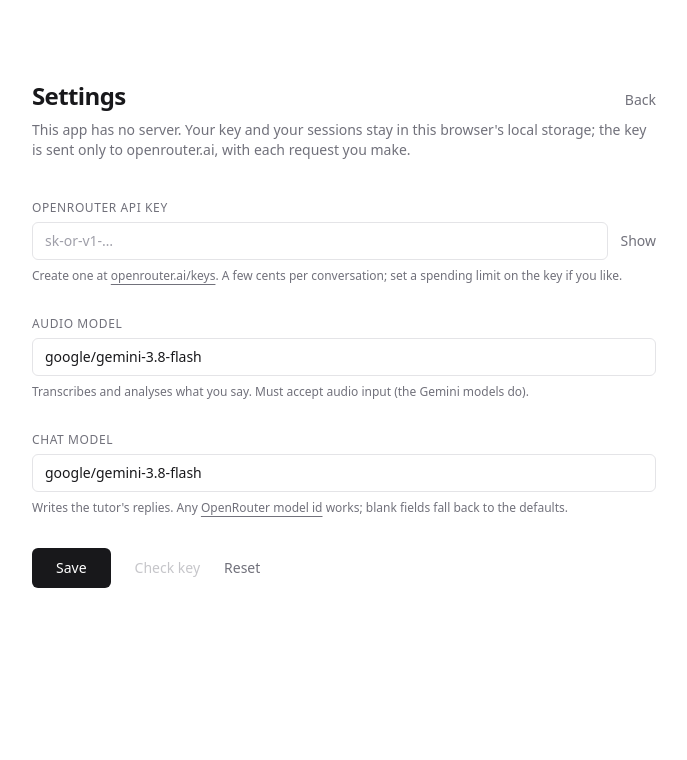
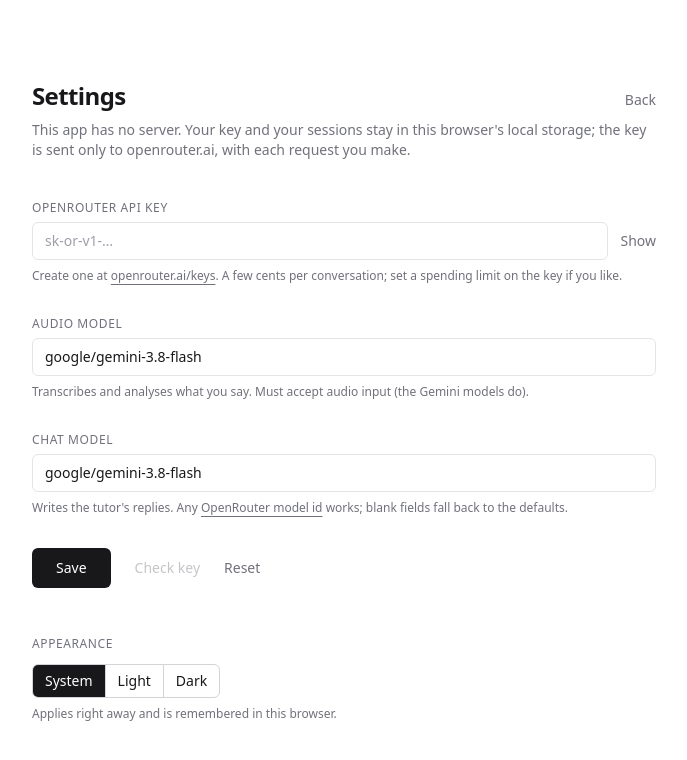
Before and after one commit to Tatuck/language-trainer, a Next.js app: page /settings in a window 1280 px wide. Shown: the top 760 px of the page, without its empty margins (296-983 px from the left). Built offline with nearby package versions, Linux system fonts and the light colour scheme.

Commit message:
feat: theme switch (system / light / dark) in Settings
Tailwind's dark: variant now keys on <html data-theme>, stamped by an
inline script before the first paint from the stored preference or the
OS setting, and kept in step with OS changes while following the
system.

```diff
--- a/app/globals.css
+++ b/app/globals.css
@@ -1,4 +1,7 @@
 @import "tailwindcss";
+
+/* `dark:` follows the attribute set by lib/theme.ts (stored preference or the OS), not the media query alone. */
+@custom-variant dark (&:where([data-theme="dark"], [data-theme="dark"] *));
 
 /* Blinking caret shown at the end of a bot reply while tokens stream in. */
 @keyframes caret-blink {
@@ -13,5 +16,9 @@
 }
 
 html {
-  color-scheme: light dark;
+  color-scheme: light;
 }
+
+html[data-theme="dark"] {
+  color-scheme: dark;
+}
--- a/app/layout.tsx
+++ b/app/layout.tsx
@@ -1,4 +1,6 @@
 import type { Metadata, Viewport } from "next";
+import { ThemeSync } from "@/components/ThemeSync";
+import { THEME_INIT_SCRIPT } from "@/lib/theme";
 import "./globals.css";
 
 const description = "Practise spoken English: talk about a topic, get corrections sentence by sentence.";
@@ -20,8 +22,13 @@ export const viewport: Viewport = {
 
 export default function RootLayout({ children }: LayoutProps<"/">) {
   return (
-    <html lang="en" className="h-full antialiased">
+    // suppressHydrationWarning: the inline script stamps data-theme before React hydrates.
+    <html lang="en" className="h-full antialiased" suppressHydrationWarning>
+      <head>
+        <script dangerouslySetInnerHTML={{ __html: THEME_INIT_SCRIPT }} />
+      </head>
       <body className="flex min-h-full flex-col bg-white font-sans text-zinc-900 dark:bg-zinc-950 dark:text-zinc-100">
+        <ThemeSync />
         {children}
       </body>
     </html>
--- a/app/settings/SettingsForm.tsx
+++ b/app/settings/SettingsForm.tsx
@@ -12,6 +12,7 @@ import {
   saveSettings,
   type Settings,
 } from "@/lib/settings";
+import { THEMES, useTheme, type Theme } from "@/lib/theme";
 import { useStoredSettings } from "@/lib/use-settings";
 
 const field =
@@ -19,6 +20,10 @@ const field =
 const label = "block text-xs font-medium uppercase tracking-wider text-zinc-500 dark:text-zinc-400";
 const secondary =
   "text-sm text-zinc-500 underline-offset-4 hover:text-zinc-900 hover:underline disabled:cursor-not-allowed disabled:opacity-40 dark:text-zinc-400 dark:hover:text-zinc-100";
+const segment =
+  "px-3 py-1.5 text-sm transition-colors aria-pressed:bg-zinc-900 aria-pressed:text-white dark:aria-pressed:bg-zinc-100 dark:aria-pressed:text-zinc-900 hover:bg-zinc-100 dark:hover:bg-zinc-800 aria-pressed:hover:bg-zinc-900 dark:aria-pressed:hover:bg-zinc-100";
+
+const THEME_LABEL: Record<Theme, string> = { system: "System", light: "Light", dark: "Dark" };
 
 function money(n: number): string {
   return `$${n.toFixed(2)}`;
@@ -32,6 +37,7 @@ export function SettingsForm() {
   const [status, setStatus] = useState<{ kind: "ok" | "error"; text: string } | null>(null);
   const [checking, setChecking] = useState(false);
   const checkRef = useRef<AbortController | null>(null);
+  const [theme, setTheme] = useTheme();
 
   const loaded = stored !== null;
   const draft = edits ?? stored ?? DEFAULT_SETTINGS;
@@ -202,6 +208,26 @@ export function SettingsForm() {
           </button>
         </div>
       </form>
+
+      <section className="mt-12" aria-labelledby="appearance-heading">
+        <h2 id="appearance-heading" className={label}>
+          Appearance
+        </h2>
+        <div role="group" aria-label="Theme" className="mt-3 inline-flex overflow-hidden rounded-md border border-zinc-300 dark:border-zinc-700">
+          {THEMES.map((t) => (
+            <button
+              key={t}
+              type="button"
+              aria-pressed={theme === t}
+              onClick={() => setTheme(t)}
+              className={`${segment} border-r border-zinc-300 last:border-r-0 dark:border-zinc-700`}
+            >
+              {THEME_LABEL[t]}
+            </button>
+          ))}
+        </div>
+        <p className="mt-2 text-xs text-zinc-500 dark:text-zinc-400">Applies right away and is remembered in this browser.</p>
+      </section>
     </main>
   );
 }
--- /dev/null
+++ b/components/ThemeSync.tsx
@@ -0,0 +1,10 @@
+"use client";
+
+import { useEffect } from "react";
+import { watchSystemTheme } from "@/lib/theme";
+
+/** Keeps <html data-theme> in step with the OS while the learner follows the system theme. Renders nothing. */
+export function ThemeSync() {
+  useEffect(() => watchSystemTheme(), []);
+  return null;
+}
--- /dev/null
+++ b/lib/theme.ts
@@ -0,0 +1,85 @@
+"use client";
+
+import { useSyncExternalStore } from "react";
+
+export const THEME_STORAGE_KEY = "lt:theme:v1";
+
+export const THEMES = ["system", "light", "dark"] as const;
+export type Theme = (typeof THEMES)[number];
+export type ResolvedTheme = "light" | "dark";
+
+const DARK_QUERY = "(prefers-color-scheme: dark)";
+
+export function parseTheme(value: unknown): Theme {
+  return value === "light" || value === "dark" ? value : "system";
+}
+
+export function readTheme(): Theme {
+  try {
+    return parseTheme(localStorage.getItem(THEME_STORAGE_KEY));
+  } catch {
+    return "system";
+  }
+}
+
+function writeTheme(theme: Theme): void {
+  try {
+    if (theme === "system") localStorage.removeItem(THEME_STORAGE_KEY);
+    else localStorage.setItem(THEME_STORAGE_KEY, theme);
+  } catch (err) {
+    console.warn("Could not persist the theme preference", err);
+  }
+}
+
+export function resolveTheme(theme: Theme, prefersDark: boolean): ResolvedTheme {
+  if (theme === "system") return prefersDark ? "dark" : "light";
+  return theme;
+}
+
+export function systemPrefersDark(): boolean {
+  return typeof matchMedia !== "undefined" && matchMedia(DARK_QUERY).matches;
+}
+
+/** Stamps `data-theme` on <html>; Tailwind's `dark:` variant keys on it (see globals.css). */
+export function applyTheme(theme: Theme): void {
+  if (typeof document === "undefined") return;
+  document.documentElement.dataset.theme = resolveTheme(theme, systemPrefersDark());
+}
+
+/**
+ * Runs inline in <head> before the first paint so a stored preference never flashes the other
+ * theme. Same resolution as `applyTheme`; keep the two in sync.
+ */
+export const THEME_INIT_SCRIPT = `(function(){try{var t=localStorage.getItem(${JSON.stringify(THEME_STORAGE_KEY)});var d=t==="dark"||(t!=="light"&&matchMedia(${JSON.stringify(DARK_QUERY)}).matches);document.documentElement.dataset.theme=d?"dark":"light"}catch(e){}})()`;
+
+const listeners = new Set<() => void>();
+
+/** Tiny external store so components can subscribe to the preference without setState-in-effect. */
+export const themeStore = {
+  get: readTheme,
+  set(theme: Theme): void {
+    writeTheme(theme);
+    applyTheme(theme);
+    listeners.forEach((l) => l());
+  },
+  subscribe(listener: () => void): () => void {
+    listeners.add(listener);
+    return () => listeners.delete(listener);
+  },
+};
+
+const serverSnapshot = (): Theme => "system";
+
+export function useTheme(): [Theme, (theme: Theme) => void] {
+  const theme = useSyncExternalStore(themeStore.subscribe, themeStore.get, serverSnapshot);
+  return [theme, themeStore.set];
+}
+
+/** Re-applies the theme when the OS preference changes (only matters while following the system). */
+export function watchSystemTheme(): () => void {
+  if (typeof matchMedia === "undefined") return () => {};
+  const query = matchMedia(DARK_QUERY);
+  const onChange = () => applyTheme(readTheme());
+  query.addEventListener("change", onChange);
+  return () => query.removeEventListener("change", onChange);
+}
```
Also changed, not shown: 1 other file (tests, documents, lock files or other folders).
